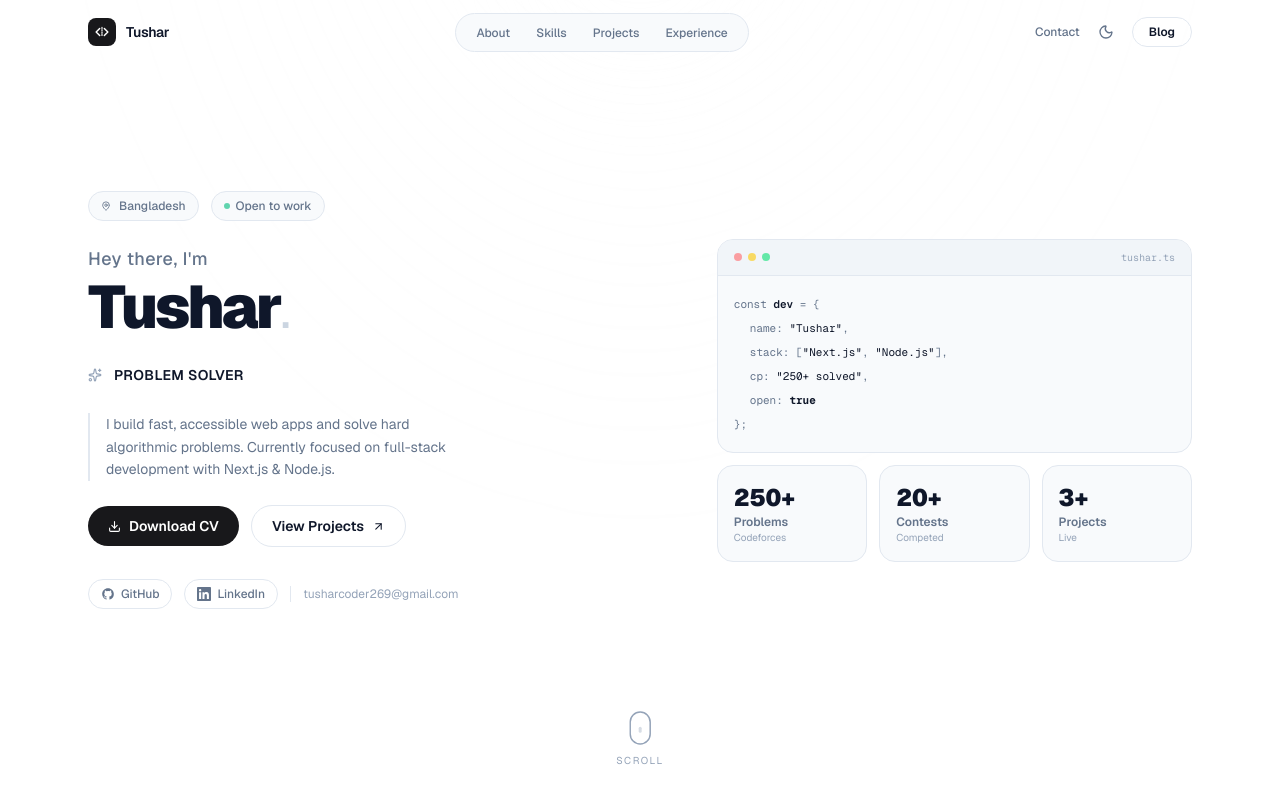
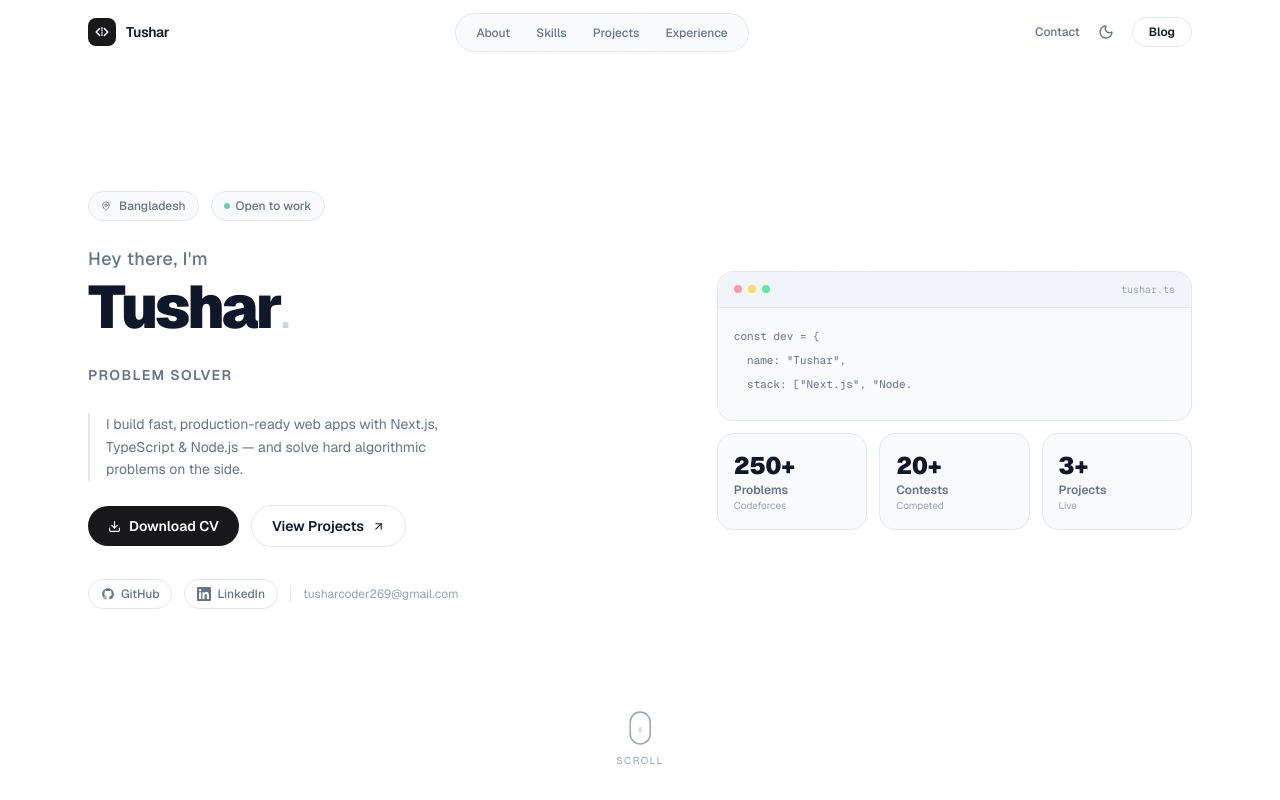
Before and after one commit to tusharsno/tushar-portfolio, a Next.js app: page / in a window 1280 px wide. Shown: the top 800 px of the page. Built offline with nearby package versions, Linux system fonts and the light colour scheme.

Commit message:
feat: add functionalities in contact form(resend.com) and update hero section

```diff
--- a/package.json
+++ b/package.json
@@ -13,7 +13,8 @@
     "lucide-react": "^1.11.0",
     "next": "16.2.4",
     "react": "19.2.4",
-    "react-dom": "19.2.4"
+    "react-dom": "19.2.4",
+    "resend": "^6.12.2"
   },
   "devDependencies": {
     "@tailwindcss/postcss": "^4",
--- /dev/null
+++ b/src/app/api/contact/route.ts
@@ -0,0 +1,40 @@
+import { NextResponse } from "next/server";
+import { Resend } from "resend";
+
+const resend = new Resend(process.env.RESEND_API_KEY);
+
+export async function POST(request: Request) {
+  try {
+    const { name, email, message } = await request.json();
+
+    if (!name || !email || !message) {
+      return NextResponse.json({ error: "All fields required" }, { status: 400 });
+    }
+
+    const { error } = await resend.emails.send({
+      from: "Portfolio Contact <onboarding@resend.dev>",
+      to: "tusharcoder269@gmail.com",
+      replyTo: email,
+      subject: `New message from ${name}`,
+      html: `
+        <div style="font-family: sans-serif; max-width: 600px; margin: 0 auto;">
+          <h2 style="color: #111;">New Contact Message</h2>
+          <p><strong>Name:</strong> ${name}</p>
+          <p><strong>Email:</strong> ${email}</p>
+          <p><strong>Message:</strong></p>
+          <p style="background: #f4f4f5; padding: 16px; border-radius: 8px;">${message}</p>
+          <hr style="border: none; border-top: 1px solid #e2e8f0; margin: 24px 0;" />
+          <p style="color: #888; font-size: 12px;">Sent from your portfolio contact form</p>
+        </div>
+      `,
+    });
+
+    if (error) {
+      return NextResponse.json({ error: error.message }, { status: 500 });
+    }
+
+    return NextResponse.json({ success: true });
+  } catch {
+    return NextResponse.json({ error: "Failed to send" }, { status: 500 });
+  }
+}
--- a/src/components/Contact.tsx
+++ b/src/components/Contact.tsx
@@ -23,9 +23,23 @@ export default function Contact() {
   const handleSubmit = async (e: React.FormEvent) => {
     e.preventDefault();
     setStatus("sending");
-    await new Promise((r) => setTimeout(r, 1200));
-    setStatus("sent");
-    setForm({ name: "", email: "", message: "" });
+    try {
+      const res = await fetch("/api/contact", {
+        method: "POST",
+        headers: { "Content-Type": "application/json" },
+        body: JSON.stringify(form),
+      });
+      if (res.ok) {
+        setStatus("sent");
+        setForm({ name: "", email: "", message: "" });
+      } else {
+        setStatus("idle");
+        alert("Failed to send. Please try again.");
+      }
+    } catch {
+      setStatus("idle");
+      alert("Failed to send. Please try again.");
+    }
   };
 
   const socials = [
--- a/src/components/Hero.tsx
+++ b/src/components/Hero.tsx
@@ -1,7 +1,7 @@
 "use client";
 import { motion, AnimatePresence } from "framer-motion";
 import { useEffect, useState } from "react";
-import { MapPin, Download, ArrowUpRight, Sparkles } from "lucide-react";
+import { MapPin, Download, ArrowUpRight } from "lucide-react";
 import { personal } from "@/data/portfolio";
 
 const GithubIcon = () => (
@@ -28,10 +28,34 @@ const codeLines = [
 export default function Hero() {
   const [roleIndex, setRoleIndex] = useState(0);
 
+  // Typewriter state
+  const fullText = codeLines.map(l =>
+    (l.indent ? "  " : "") + l.tokens.map(t => t.t).join("")
+  ).join("\n");
+  const [displayed, setDisplayed] = useState("");
+  const [charIndex, setCharIndex] = useState(0);
+
   useEffect(() => {
     const t = setInterval(() => setRoleIndex((i) => (i + 1) % personal.roles.length), 2800);
     return () => clearInterval(t);
   }, []);
+
+  useEffect(() => {
+    if (charIndex < fullText.length) {
+      const t = setTimeout(() => {
+        setDisplayed(fullText.slice(0, charIndex + 1));
+        setCharIndex(c => c + 1);
+      }, 28);
+      return () => clearTimeout(t);
+    } else {
+      // Pause then restart
+      const t = setTimeout(() => {
+        setDisplayed("");
+        setCharIndex(0);
+      }, 2200);
+      return () => clearTimeout(t);
+    }
+  }, [charIndex, fullText]);
 
   return (
     <section className="relative min-h-screen flex items-center overflow-hidden bg-[var(--background)]">
@@ -110,10 +134,9 @@ export default function Hero() {
             <motion.div
               initial={{ opacity: 0, y: 10 }} animate={{ opacity: 1, y: 0 }}
               transition={{ duration: 0.4, delay: 0.35 }}
-              className="flex items-center gap-3"
+              className="flex items-center gap-2 h-7"
             >
-              <Sparkles size={14} className="text-[var(--muted-2)] shrink-0" />
-              <div className="h-7 overflow-hidden flex items-center">
+              <div className="overflow-hidden flex items-center">
                 <AnimatePresence mode="wait">
                   <motion.span
                     key={roleIndex}
@@ -121,12 +144,17 @@ export default function Hero() {
                     animate={{ y: 0,  opacity: 1 }}
                     exit={{   y: -20, opacity: 0 }}
                     transition={{ duration: 0.25 }}
-                    className="text-sm font-semibold tracking-wide text-[var(--foreground)] uppercase"
+                    className="text-sm font-semibold tracking-widest text-[var(--muted)] uppercase"
                   >
                     {personal.roles[roleIndex]}
                   </motion.span>
                 </AnimatePresence>
               </div>
+              <motion.span
+                animate={{ opacity: [1, 1, 0, 0] }}
+                transition={{ repeat: Infinity, duration: 1.2, times: [0, 0.5, 0.5, 1] }}
+                className="w-0.5 h-4 bg-[var(--muted)] rounded-full"
+              />
             </motion.div>
 
             {/* Tagline */}
@@ -181,31 +209,37 @@ export default function Hero() {
           </div>
 
           {/* ── RIGHT — Bento cluster ── */}
-          <motion.div
-            initial={{ opacity: 0, y: 24 }} animate={{ opacity: 1, y: 0 }}
-            transition={{ duration: 0.6, delay: 0.4 }}
-            className="hidden lg:grid grid-rows-[auto_auto] gap-3"
-          >
-            {/* Code card — full width */}
-            <div className="bg-[var(--card)] border border-[var(--border)] rounded-2xl overflow-hidden">
+          <div className="hidden lg:grid grid-rows-[auto_auto] gap-3">
+
+            {/* Code card — lines appear one by one */}
+            <motion.div
+              initial={{ opacity: 0, y: 20 }}
+              animate={{ opacity: 1, y: 0 }}
+              transition={{ duration: 0.5, delay: 0.5 }}
+              className="bg-[var(--card)] border border-[var(--border)] rounded-2xl overflow-hidden"
+            >
               <div className="flex items-center gap-1.5 px-4 py-2.5 border-b border-[var(--border)] bg-[var(--card-2)]">
                 <span className="w-2 h-2 rounded-full bg-red-400/60" />
                 <span className="w-2 h-2 rounded-full bg-yellow-400/60" />
                 <span className="w-2 h-2 rounded-full bg-green-400/60" />
                 <span className="ml-auto text-[10px] text-[var(--muted-2)] font-mono">tushar.ts</span>
               </div>
-              <div className="p-4 font-mono text-[11px] leading-6 select-none">
-                {codeLines.map((line) => (
-                  <div key={line.key} className={line.indent ? "pl-4" : ""}>
-                    {line.tokens.map((tok, ti) => (
-                      <span key={ti} className={tok.c}>{tok.t}</span>
-                    ))}
-                  </div>
-                ))}
+              <div className="p-4 font-mono text-[11px] leading-6 select-none min-h-[112px]">
+                <pre className="whitespace-pre text-[var(--muted)]">
+                  {displayed.split("").map((ch, i) => {
+                    // Colorize keywords inline
+                    return <span key={i}>{ch}</span>;
+                  })}
+                  <motion.span
+                    animate={{ opacity: [1, 1, 0, 0] }}
+                    transition={{ repeat: Infinity, duration: 1, times: [0, 0.5, 0.5, 1] }}
+                    className="inline-block w-[2px] h-[12px] bg-[var(--foreground)] align-middle ml-[1px]"
+                  />
+                </pre>
               </div>
-            </div>
+            </motion.div>
 
-            {/* Bottom 3 mini cards */}
+            {/* Bottom 3 mini cards — staggered from bottom */}
             <div className="grid grid-cols-3 gap-3">
               {[
                 { value: "250+", label: "Problems",  sub: "Codeforces" },
@@ -214,9 +248,11 @@ export default function Hero() {
               ].map(({ value, label, sub }, i) => (
                 <motion.div
                   key={label}
-                  initial={{ opacity: 0, y: 12 }} animate={{ opacity: 1, y: 0 }}
-                  transition={{ delay: 0.7 + i * 0.08 }}
-                  className="bg-[var(--card)] border border-[var(--border)] rounded-2xl p-4 flex flex-col justify-between hover:border-[var(--border-2)] transition-colors"
+                  initial={{ opacity: 0, y: 16, scale: 0.95 }}
+                  animate={{ opacity: 1, y: 0, scale: 1 }}
+                  transition={{ duration: 0.4, delay: 1.45 + i * 0.1, ease: [0.0, 0.0, 0.2, 1] }}
+                  whileHover={{ y: -3, transition: { duration: 0.2 } }}
+                  className="bg-[var(--card)] border border-[var(--border)] rounded-2xl p-4 flex flex-col justify-between cursor-default hover:border-[var(--border-2)] transition-colors duration-200"
                 >
                   <p className="text-2xl font-black tabular-nums text-[var(--foreground)]">{value}</p>
                   <div>
@@ -227,7 +263,7 @@ export default function Hero() {
               ))}
             </div>
 
-          </motion.div>
+          </div>
 
         </div>
       </div>
--- a/src/data/portfolio.ts
+++ b/src/data/portfolio.ts
@@ -1,7 +1,7 @@
 export const personal = {
   name: "Tushar",
   title: "Full Stack Developer",
-  tagline: "I build fast, accessible web apps and solve hard algorithmic problems. Currently focused on full-stack development with Next.js & Node.js.",
+  tagline: "I build fast, production-ready web apps with Next.js, TypeScript & Node.js — and solve hard algorithmic problems on the side.",
   roles: ["Full Stack Developer", "Competitive Programmer", "Problem Solver", "ML Enthusiast"],
   email: "tusharcoder269@gmail.com",
   github: "https://github.com/tusharsno",
@@ -12,12 +12,12 @@ export const personal = {
 };
 
 export const about = {
-  bio: "I'm a Full Stack Developer and competitive programmer from Bangladesh. I love solving hard problems — whether it's an algorithmic challenge on Codeforces or architecting a scalable web application. I specialize in the React & Node.js ecosystem and I'm always pushing to write cleaner, faster, and more maintainable code.",
+  bio: "I'm a Full Stack Developer and competitive programmer from Bangladesh. I love solving hard problems — whether it's an algorithmic challenge on Codeforces or architecting a scalable web application. I specialize in Next.js (App Router), TypeScript, and Node.js — building fast, production-ready apps with clean architecture and great user experience.",
   highlights: [
     "Solved 250+ problems on Codeforces across various difficulty ratings",
     "Participated in 20+ competitive programming contests",
     "Actively solving problems on LeetCode to sharpen DSA skills",
-    "Building full-stack projects with Next.js, Prisma & PostgreSQL",
+    "Building full-stack projects with Next.js 16, Prisma & PostgreSQL",
   ],
   stats: [
     { label: "Problems Solved", value: "250+", platform: "Codeforces", color: "#3f3f46" },
```
Also changed, not shown: 1 other file (tests, documents, lock files or other folders).
